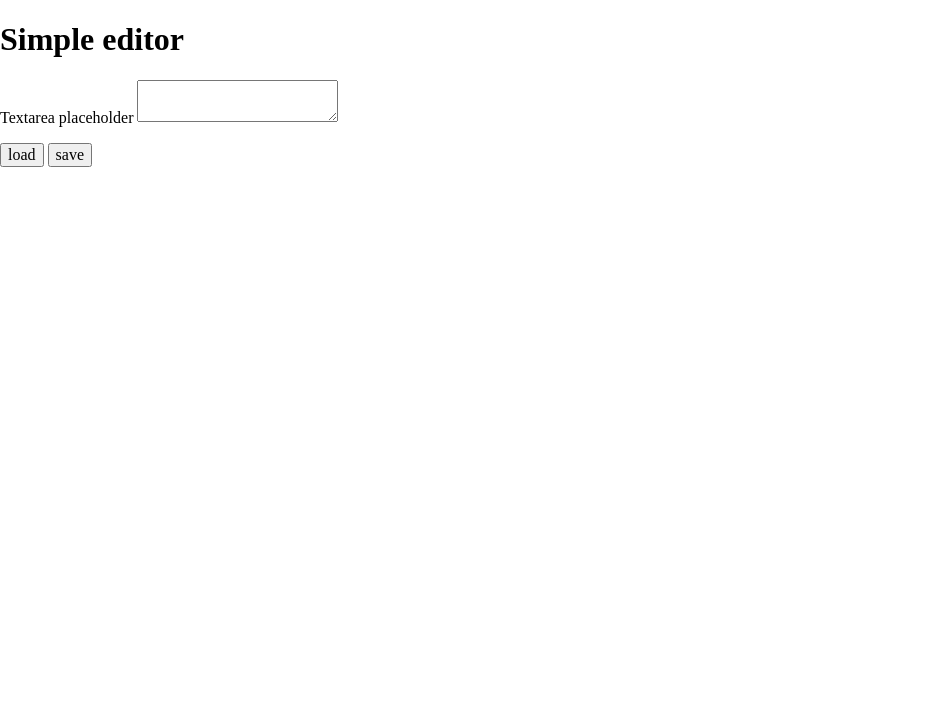
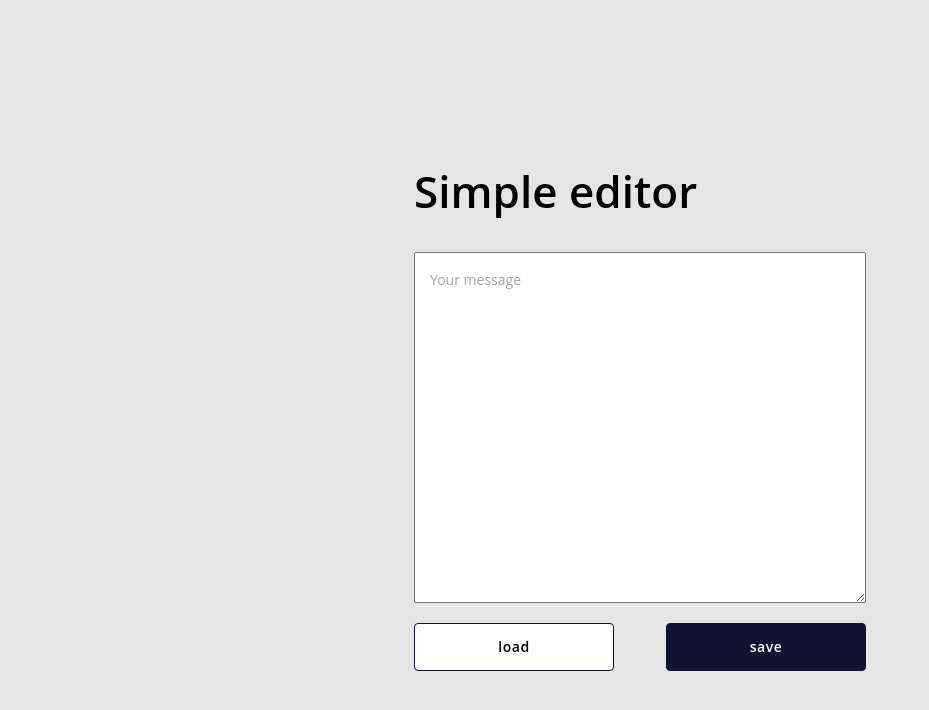
Before and after one commit to mariuszderda/simple-editor, a website: page src/content/index.html in a window 1280 px wide. Shown: the whole page, without its empty margins (0-929 px from the left). Drawn offline with nearby package versions, Linux system fonts and the light colour scheme; files that its build step writes are made by us from their sources.

Commit message:
feat: add style

```diff
--- a/src/content/index.html
+++ b/src/content/index.html
@@ -1,44 +1,46 @@
 <!DOCTYPE html>
 <html lang="en">
 <head>
-    <meta charset="UTF-8" />
-    <meta name="viewport" content="width=device-width, initial-scale=1.0" />
-    <meta http-equiv="X-UA-Compatible" content="ie=edge" />
+  <meta charset="UTF-8"/>
+  <meta content="width=device-width, initial-scale=1.0" name="viewport"/>
+  <meta content="ie=edge" http-equiv="X-UA-Compatible"/>
   <title>Site title</title>
-    <meta name="description" content="Description" />
+  <meta content="Description" name="description"/>
 
   <!-- Title -->
-    <meta property="og:title" content="" />
+  <meta content="" property="og:title"/>
   <!-- OPTIONAL description. 2-4 sentences. -->
-    <meta property="og:description" content="" />
+  <meta content="" property="og:description"/>
   <!-- full url with http(s) ie. https://maciejkorsan.github.io/my-repo/ -->
-    <meta property="og:url" content="" />
+  <meta content="" property="og:url"/>
   <!-- full url to the image with http(s) ie. https://maciejkorsan.github.io/my-repo/assets/img/fb.png. Facebook suggests at least 1200 x 630. -->
-    <meta property="og:image" content="https://maciejkorsan.com/wtf-gulp-starter/assets/img/cover.png" />
+  <meta content="https://maciejkorsan.com/wtf-gulp-starter/assets/img/cover.png" property="og:image"/>
 
-    <link rel="manifest" href="manifest.json" />
-    <meta name="apple-mobile-web-app-capable" content="yes" />
+  <link href="manifest.json" rel="manifest"/>
+  <meta content="yes" name="apple-mobile-web-app-capable"/>
   <link
+          href="assets/pwa/icons/icon-192x192.png"
           rel="apple-touch-icon"
           sizes="192x192"
-      href="assets/pwa/icons/icon-192x192.png"
   />
 
   <link
+          href="assets/pwa/icons/icon-192x192.png"
           rel="icon"
           type="image/png"
-      href="assets/pwa/icons/icon-192x192.png"
   />
 
-    <link rel="stylesheet" href="css/main.css" />
+  <link href="css/main.css" rel="stylesheet"/>
 </head>
 <body>
 <main class="main">
-    <h1>Simple editor</h1>
-    <form action="" class="form">
+  <header class="header">
+    <h1 class="header__title">Simple editor</h1>
+  </header>
+  <form class="form">
     <p class="form__wrapper">
-        <label for="textarea" class="form__label">Textarea placeholder</label>
-          <textarea class="form__message" type="textarea" id="textarea"></textarea>
+      <label class="form__label" for="textarea">Your message</label>
+      <textarea class="form__message" id="textarea"></textarea>
     </p>
     <div class="form__actions">
       <button class="form__button form__button--load">load</button>
--- a/src/js/main.js
+++ b/src/js/main.js
@@ -17,4 +17,5 @@ if ('serviceWorker' in navigator) {
 // place your code below
 
 
+
 console.log(`Hello world!🚀`);
--- a/src/scss/main.scss
+++ b/src/scss/main.scss
@@ -11,5 +11,70 @@ html {
 }
 
 body {
-  background: #fff;
+  font-family: "Open Sans", sans-serif;
+  background: #E5E5E5;
+  display: flex;
+  justify-content: center;
+  align-items: center;
+  min-height: 100vh;
 }
+.main {
+  max-width: 452px;
+  width: 100%;
+  position: relative;
+}
+.header__title{
+  font-size: 44px;
+  font-weight: 600;
+  line-height: 64px;
+}
+.form{
+  &__actions{
+    display: flex;
+    justify-content: space-between;
+  }
+
+  &__button{
+    width: 200px;
+    height: 48px;
+    background-color: #fff;
+    border: 1px solid $grey;
+    font-weight: 600;
+    font-size: 14px;
+    line-height: 16px;
+    letter-spacing: 0.5px;
+    -webkit-border-radius: 4px;
+    -moz-border-radius: 4px;
+    border-radius: 4px;
+    cursor: pointer;
+    transition: transform 0.2s ease-out;
+    &:hover{
+      transform: scale(1.05);
+    }
+    &--save{
+      background-color: $grey;
+      color: #fff;
+    }
+  }
+
+  &__label{
+    display: block;
+    position: absolute;
+    top: 16px;
+    left: 16px;
+    font-size: 14px;
+    line-height: 24px;
+    color: $light-gray;
+  }
+  &__message{
+    width: 452px;
+    height: 351px;
+    padding: 16px;
+  }
+
+  &__wrapper{
+    position: relative;
+    width: 100%;
+  }
+
+}
```
Lines whose indentation alone changed are shown as unchanged.
